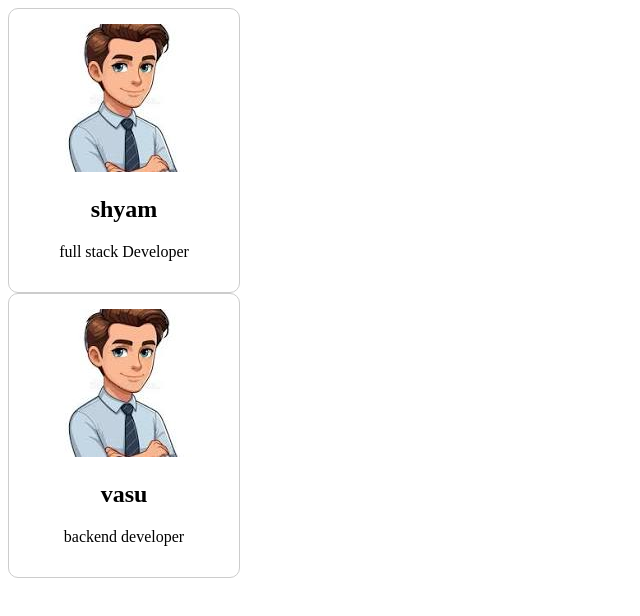
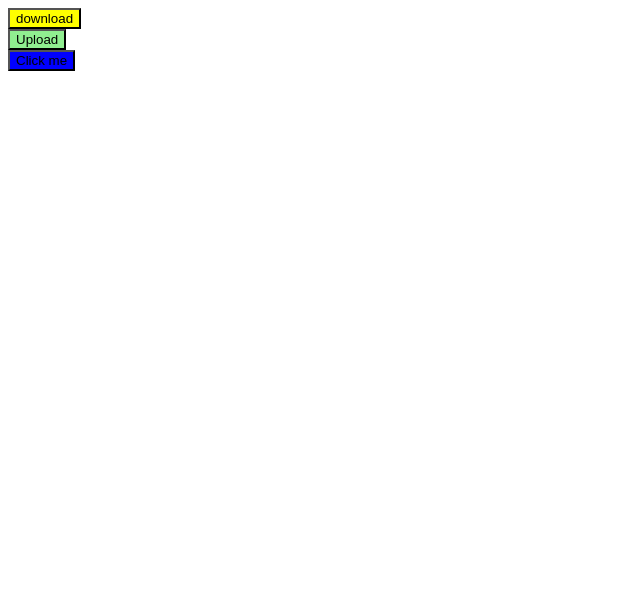
Before and after one commit to MeetPatel3366/MERN-Stack, a React (Vite) app in the folder react/first/: page / in a window 1280 px wide. Shown: the top 616 px of the page, without its empty margins (0-640 px from the left). Built offline with nearby package versions, Linux system fonts and the light colour scheme.

Commit message:
react: component,props,style

```diff
--- a/react/first/src/App.jsx
+++ b/react/first/src/App.jsx
@@ -1,10 +1,16 @@
 import React from 'react'
 import Taskone from './Taskone'
+import Button from './Button'
 
 const App = () => {
   return (
     <div>
-      <Taskone/>
+      {/* <Taskone/> */}
+
+      <Button btn="download" bgc="yellow"/>
+      <Button btn="Upload" bgc="lightgreen"/>
+      <Button btn="Click me" bgc="blue"/>
+
     </div>
   )
 }
--- /dev/null
+++ b/react/first/src/Button.jsx
@@ -0,0 +1,11 @@
+import React from 'react'
+
+const Button = ({btn,bgc}) => {
+  return (
+    <div>
+      <button style={{backgroundColor:bgc}}>{btn}</button>
+    </div>
+  )
+}
+
+export default Button
```
